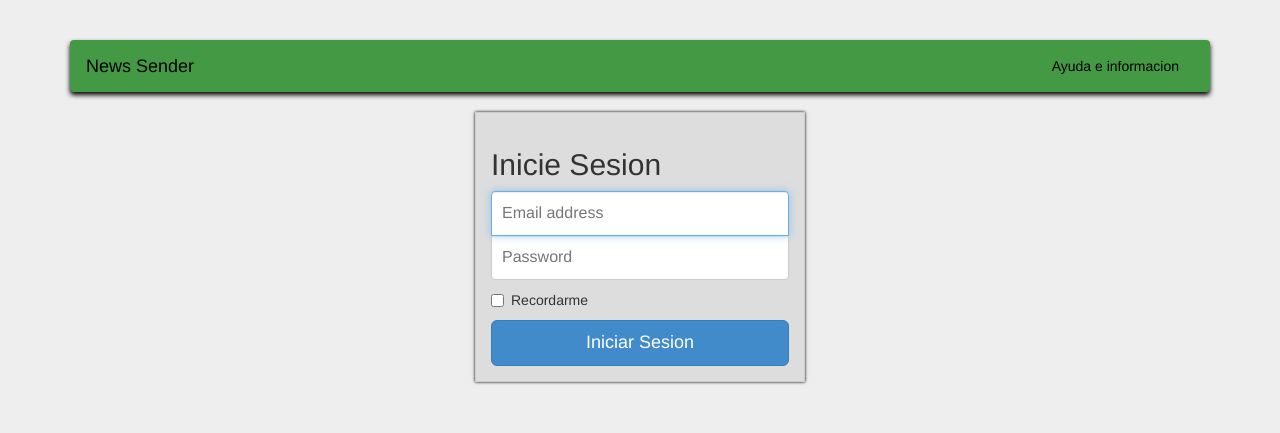
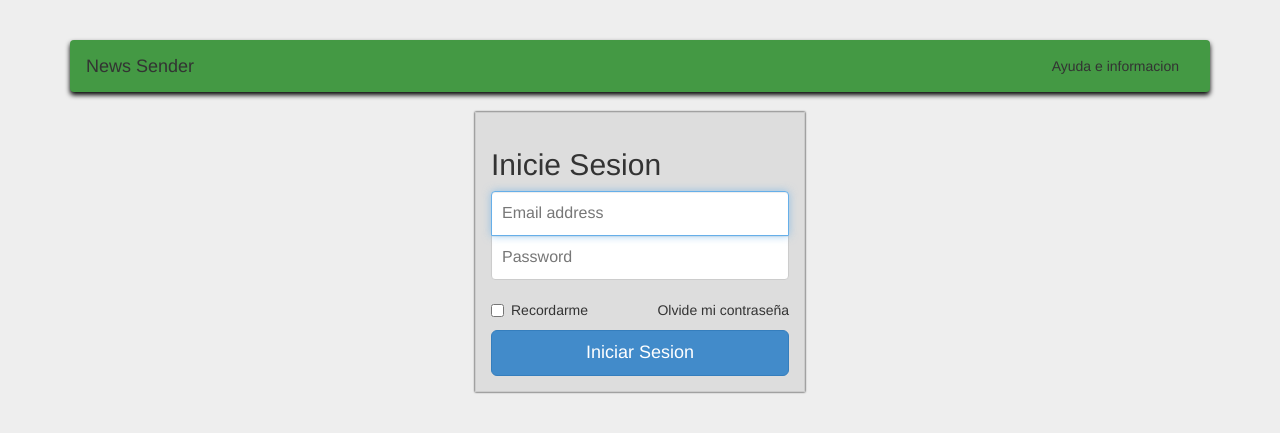
Before and after one commit to Northwood128/NewsSender, a PHP site: page /login.html in a window 1280 px wide. Shown: the top 433 px of the page. Run offline with PHP 8.4, Linux system fonts and the light colour scheme.

Commit message:
Modifications on the login form, added a separated folder for scripts

```diff
--- a/css/login-style.css
+++ b/css/login-style.css
@@ -9,7 +9,7 @@ body {
   padding: 15px;
   margin: 0 auto;
   border: 1px solid #CCC;
-  box-shadow: 0 0 3px #000000;
+  box-shadow: 0 0 2px #000000;
 }
 .login-form .form-login-heading,
 .login-form .checkbox {
@@ -40,6 +40,15 @@ body {
   border-top-left-radius: 0;
   border-top-right-radius: 0;
 }
+.login-form .forgot-link {
+	margin-top: 10px;
+	margin-bottom: 10px;
+	background-color: transparent;
+}
+.login-form a:hover {
+	margin-top: 10px;
+	background-color: transparent;
+}
 .NS-navbar {
 	background-color: #494;
 	box-shadow: 0px 3px 5px #000;
@@ -48,11 +57,11 @@ body {
 	background-color: #484;
 }
 a {
-  color: #000;
+  color: #333;
 }
 a:hover,
 a:focus {
-  color: #000;
+  color: #33;
   text-decoration: underline;
   background-color:#448844;
 }
--- a/login.html
+++ b/login.html
@@ -54,11 +54,18 @@
         <h2 class="form-login-heading">Inicie Sesion</h2>
         <input type="email" class="form-control" placeholder="Email address" required autofocus />
         <input type="password" class="form-control" placeholder="Password" required>
-        <div class="checkbox">
-          <label>
-            <input type="checkbox" value="remember-me" />Recordarme
-          </label>
-        </div>
+        <div class="controls-container">
+	        <div class="checkbox pull-left">
+	          <label>
+	            <input type="checkbox" value="remember-me" />Recordarme
+	          </label>
+	        </div>
+	        <div class="forgot-link pull-right">
+				<span>
+					<a href="forgot.php">Olvide mi contraseña</a>
+				</span>
+	        </div>
+		</div>
         <button class="btn btn-lg btn-primary btn-block" type="submit">Iniciar Sesion</button>
       </form>
 
--- /dev/null
+++ b/script/login.php
@@ -0,0 +1,3 @@
+<?php
+
+?>
```
